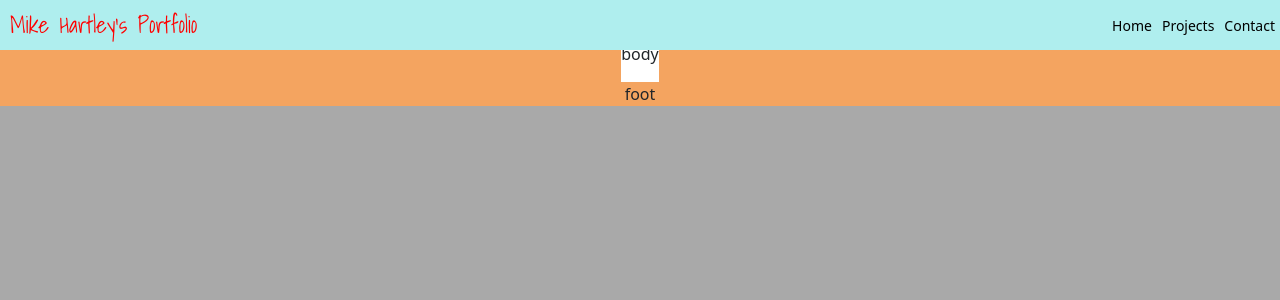
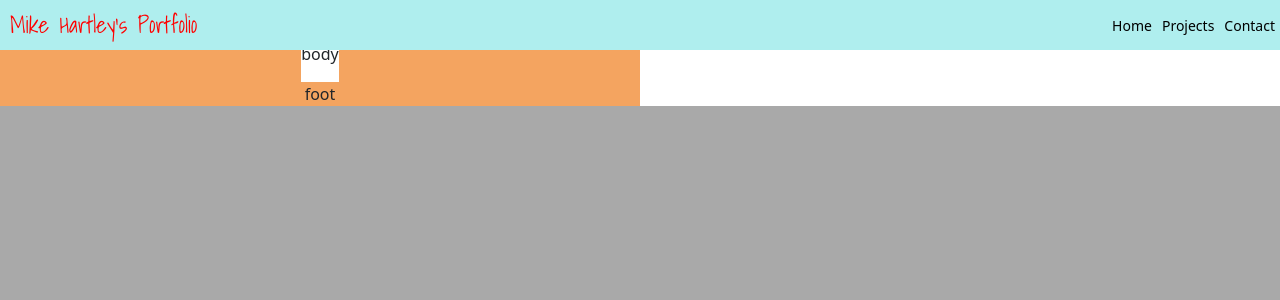
Before and after one commit to mhartley19/portfolio, a React (Create React App) app: page /contact in a window 1280 px wide. Shown: the top 300 px of the page. Built offline with nearby package versions, Linux system fonts and the light colour scheme.

Commit message:
added CP

```diff
--- a/src/css/contact.css
+++ b/src/css/contact.css
@@ -1,4 +1,5 @@
 /* CC = CardContact */
+/* CP = Contact Page */
 
 #CP{
     display: flex;
@@ -29,11 +30,9 @@
 
 .CP-container{
     display: flex;
-    height: auto;
     justify-content: center;
     align-content: center;
-
-    width: 100%;
+    width: 50%;
     background-color: seagreen;
 }
 
```
